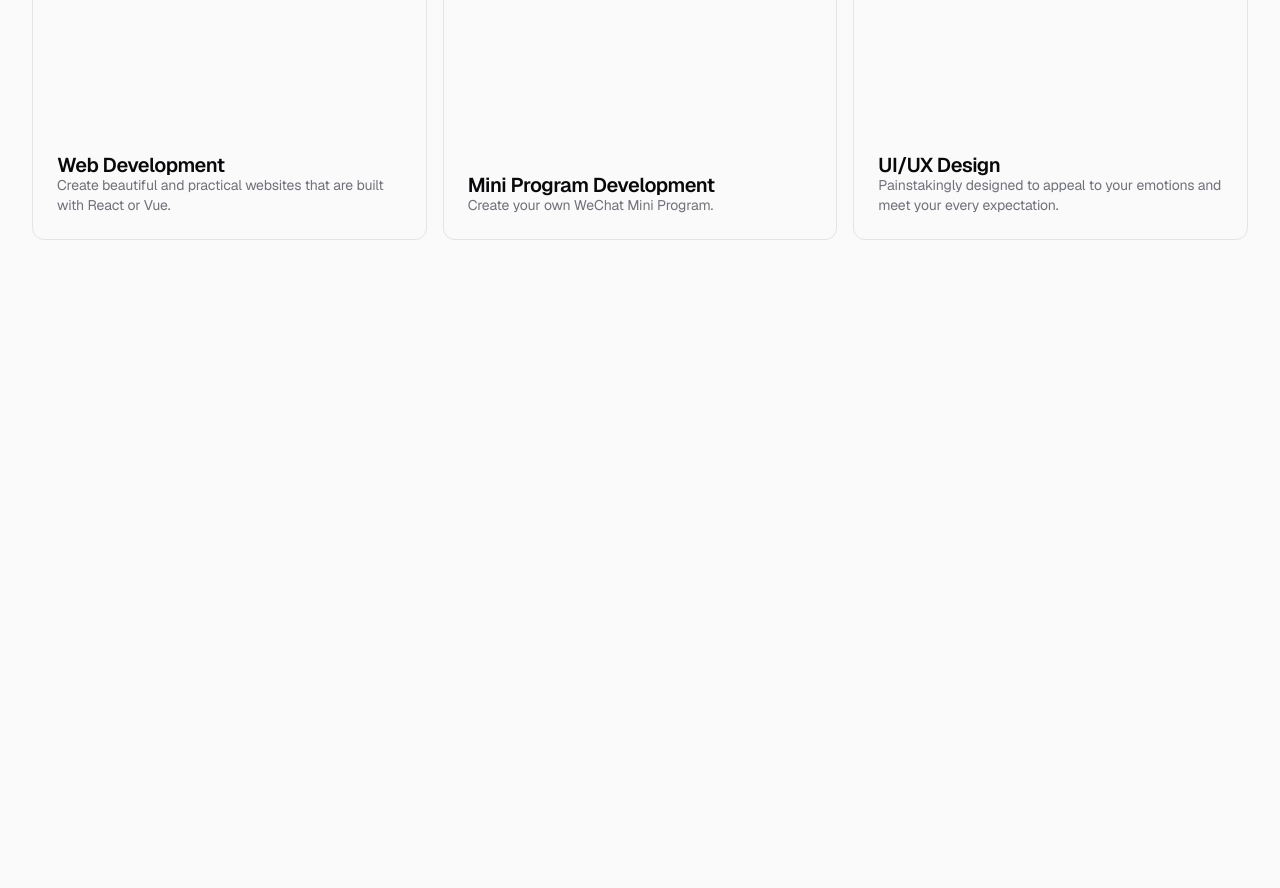
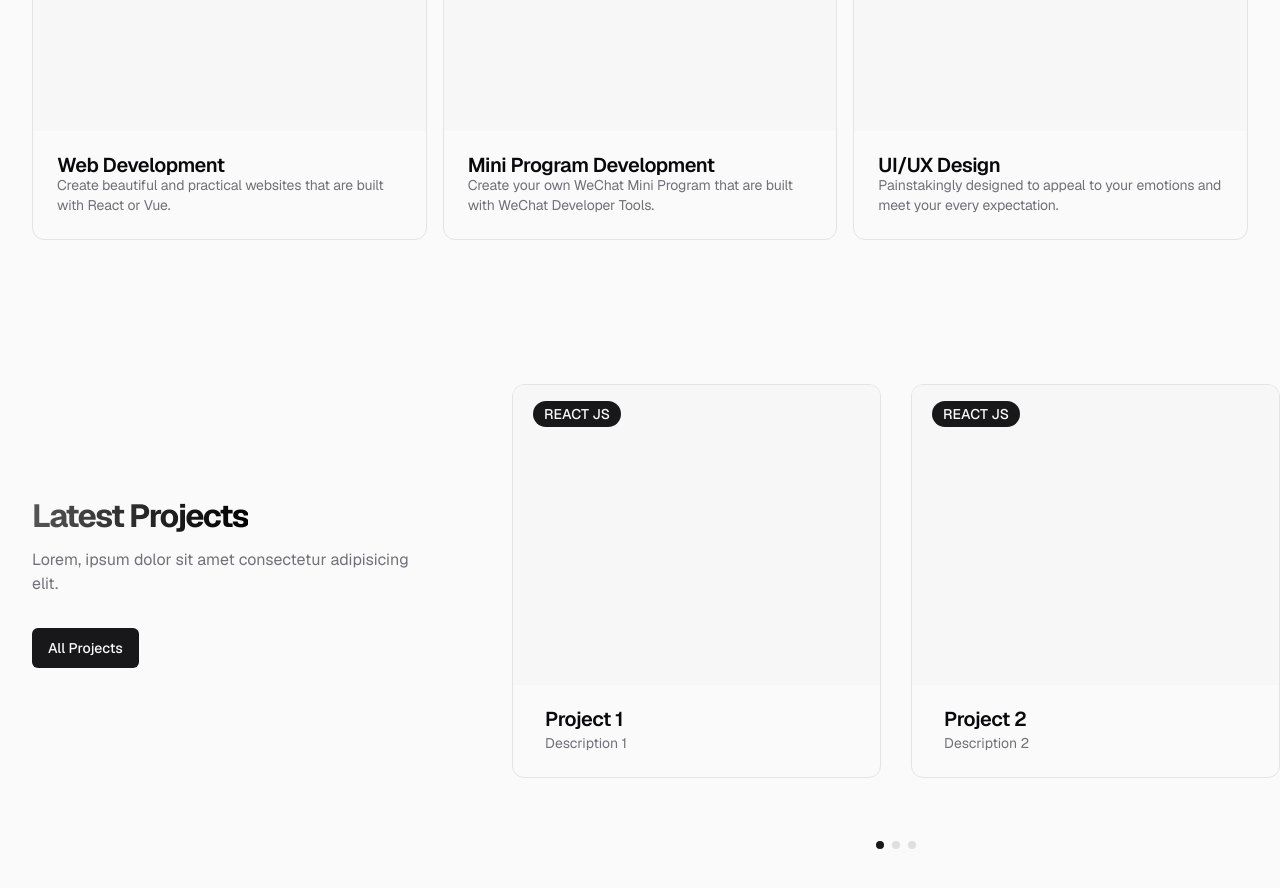
Before and after one commit to leehainuo/portfolio, a Next.js app: page / in a window 1280 px wide. Shown: the part 1840-2728 px from the top of the page. Before the commit the page ends 2224 px from the top, so only its background shows below. Built offline with nearby package versions, Linux system fonts and the light colour scheme.

Commit message:
Complete the Work and Refactor the Services .

```diff
--- a/app/globals.css
+++ b/app/globals.css
@@ -77,3 +77,11 @@
   @apply text-[32px] font-bold -tracking-wider bg-clip-text text-transparent bg-gradient-to-r
        from-[#555] to-[#000] leading-none dark:from-[#fff] dark:to-[#555];
 }
+/* Swiper Customization */
+.swiper-pagination-bullet {
+  @apply bg-muted-foreground !important;
+}
+
+.swiper-pagination-bullet-active {
+  @apply bg-primary !important;
+}
--- a/app/page.jsx
+++ b/app/page.jsx
@@ -2,12 +2,15 @@ import Image from "next/image";
 import Hero from "@/components/Hero/Hero";
 import About from "@/components/About/About";
 import Services from "@/components/Services/Services";
+import Work from "@/components/Work/Work";
+
 export default function Home() {
   return (
     <main>
       <Hero />
       <About />
       <Services />
+      <Work />
     </main>
   );
 }
--- a/components/About/About.jsx
+++ b/components/About/About.jsx
@@ -92,7 +92,7 @@ const About = () => {
                                         <h1 className="text-left text-primary text-3xl font-bold mb-4">
                                             Unmatched Service Quality
                                         </h1>
-                                        <p className="text-left text-[#666] dark:text-[#a1a1a1] text-muted-foreground text-lg
+                                        <p className="text-left text-muted-foreground text-lg
                                         max-w-[500px] mx-0 mb-4">
                                             I specialize in crafting intuitive websites with
                                             cutting-edge technology, delivering dynamic and engaging
--- a/components/Services/Services.jsx
+++ b/components/Services/Services.jsx
@@ -7,7 +7,7 @@ const servicesData = [
   },
   {
     title: "Mini Program Development",
-    description: "Create your own WeChat Mini Program.",
+    description: "Create your own WeChat Mini Program that are built with WeChat Developer Tools.",
   },
   {
     title: "UI/UX Design",
@@ -21,15 +21,15 @@ const Services = () => {
       <div className="container mx-auto">
         <h1 className="section-title text-center mb-8 xl:mb-16">Services</h1>
         {/* Grid items */}
-        <div className="grid xl:grid-cols-3 justify-center gap-y-4 xl:gap-x-4">
+        <div className="grid md:grid-cols-2 lg:grid-cols-3 justify-center gap-y-4 md:gap-x-4">
           {servicesData.map((item, index) => {
             return (
-              <Card key={index} className="w-full max-w-[424px] h-[380px] p-6 hover:border-[#999]
-               flex flex-col">
-                <CardHeader className="flex-1">
+              <Card key={index} className="w-full max-w-[424px] h-[380px] hover:border-[#999]
+               flex flex-col overflow-hidden">
+                <CardHeader className="flex-1 p-0 bg-[#f7f7f7] dark:bg-[#1a1a1e]">
                   {/* Image */}
                 </CardHeader>
-                <CardContent>
+                <CardContent className="p-6">
                   <CardTitle className="text-left">{item.title}</CardTitle>
                   <CardDescription>
                     {item.description}
--- /dev/null
+++ b/components/Work/ProjectCard.jsx
@@ -0,0 +1,42 @@
+import Link from "next/link";
+import Image from "next/image";
+import { Card, CardHeader } from "@/components/ui/card";
+import { Link2Icon } from "lucide-react";
+import { Badge } from "@/components/ui/badge";
+
+const ProjectCard = ({project}) => {
+  return (
+    <Card className="group overflow-hidden relative">
+        <CardHeader className="p-0">
+          <div className="flex justify-center items-center relative w-full h-[300px]
+           bg-[#f7f7f7] dark:bg-[#1a1a1e]">
+            {/* <Image
+             className="absolute bottom-0"
+             src="" alt=""
+             width={247} height={250} /> */}
+            <div className="w-[247px] h-[250px] absolute bottom-0
+            flex justify-center items-center"></div>
+            {/* Button Links */}
+            <div>
+              <Link
+              href={project.link}
+              className="flex justify-center items-center bg-secondary w-[54px] h-[54px]
+                rounded-full scale-0 opacity-0 group-hover:scale-100 group-hover:opacity-100
+                transition-all duration-200 ease-in-out">
+                <Link2Icon />
+              </Link>
+            </div>
+          </div>
+
+        </CardHeader>
+        <div className="h-full px-8 py-6">
+          <Badge className="uppercase text-sm font-medium mb-2
+           absolute top-4 left-5">{project.category}</Badge>
+          <h1 className="text-xl font-semibold leading-none tracking-tight mb-1">{project.name}</h1>
+          <p className="text-sm text-muted-foreground">{project.description}</p>
+        </div>
+    </Card>
+  )
+}
+
+export default ProjectCard
--- /dev/null
+++ b/components/Work/Work.jsx
@@ -0,0 +1,86 @@
+'use client'
+import Link from "next/link";
+import ProjectCard from "./ProjectCard";
+import { Button } from "@/components/ui/button";
+
+// import Swiper
+import 'swiper/css';
+import 'swiper/css/pagination';
+// import Swiper core and required modules
+import { Pagination } from 'swiper/modules';
+// import Swiper react components
+import { Swiper, SwiperSlide } from 'swiper/react';
+
+const projectsData = [
+    {
+        image: "",
+        category: "react js",
+        name: "Project 1",
+        description: "Description 1",
+        link: "/"
+    },
+    {
+        image: "",
+        category: "react js",
+        name: "Project 2",
+        description: "Description 2",
+        link: "/"
+    },
+    {
+        image: "",
+        category: "Vue js",
+        name: "Project 3",
+        description: "Description 3",
+        link: "/"
+    },
+    {
+        image: "",
+        category: "Vue js",
+        name: "Project 4",
+        description: "Description 4",
+        link: "/"
+    }
+]
+
+const Work = () => {
+  return (
+    <section className="relative mb-12 xl:mb-48">
+        <div className="container mx-auto">
+            {/* Text */}
+            <div className="flex flex-col justify-center items-center max-w-[400px] mx-auto text-center  mb-12
+            xl:mb-0 xl:h-[400px] xl:mx-0 xl:items-start xl:text-left">
+                <h1 className="section-title mb-4">Latest Projects</h1>
+                <p className="text-muted-foreground mb-8">Lorem, ipsum dolor sit amet consectetur
+                    adipisicing elit.</p>
+                <Link href="/projects">
+                    <Button>All Projects</Button>
+                </Link>
+            </div>
+            {/* Slider */}
+            <div className="xl:max-w-[calc(100%-40vw)] xl:absolute right-0 top-0">
+                <Swiper
+                className="h-[480px]"
+                slidesPerView={1}
+                breakpoints={{
+                    640: {slidesPerView: 2},
+                }}
+                spaceBetween={30}
+                modules={[Pagination]}
+                pagination={{clickable: true}}
+                >
+                    {/* Show new projects num:4 */}
+                    {projectsData.slice(0, 4).map((project, index) => {
+                        return (
+                            <SwiperSlide key={index}>
+                                <ProjectCard project={project} />
+                            </SwiperSlide>
+                        )
+                    })}
+                </Swiper>
+            </div>
+        </div>
+    </section>
+  )
+}
+
+export default Work
```
Also changed, not shown: public/hero/hero-bg-light.png (added), public/hero/hero-bg.png (deleted).
